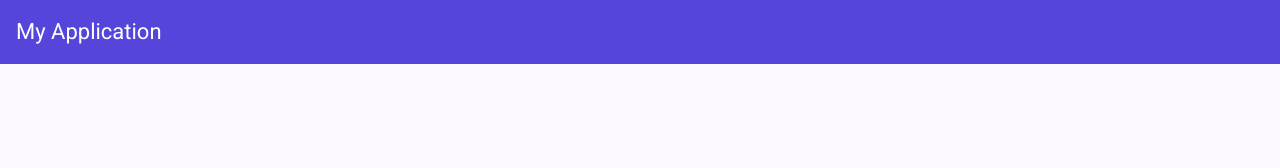
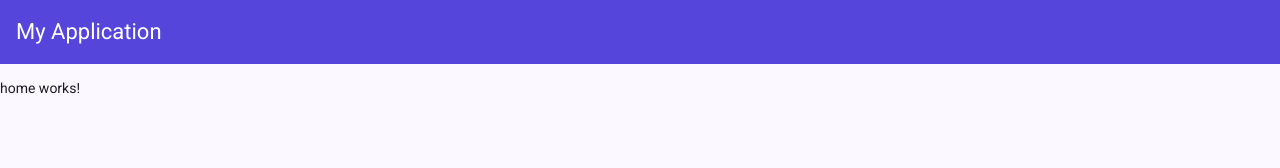
Before and after one commit to alcirmonteiro/gerenciador-financeiro, an Angular app: page / in a window 1280 px wide. Shown: the top 168 px of the page. Built offline with nearby package versions, Linux system fonts and the light colour scheme.

Commit message:
feat: criação do componente Home

```diff
--- a/src/app/app.html
+++ b/src/app/app.html
@@ -1,3 +1,3 @@
 <app-layout>
-
+  <router-outlet></router-outlet>
 </app-layout>
--- a/src/app/app.routes.ts
+++ b/src/app/app.routes.ts
@@ -1,3 +1,8 @@
 import { Routes } from '@angular/router';
 
-export const routes: Routes = [];
+export const routes: Routes = [
+  {
+    path: '',
+    loadChildren: () => import('./features/home/routes')
+  }
+];
--- /dev/null
+++ b/src/app/features/home/home.html
@@ -0,0 +1 @@
+<p>home works!</p>
--- /dev/null
+++ b/src/app/features/home/home.ts
@@ -0,0 +1,11 @@
+import { Component } from '@angular/core';
+
+@Component({
+  selector: 'app-home',
+  imports: [],
+  templateUrl: './home.html',
+  styleUrl: './home.scss',
+})
+export class Home {
+
+}
--- /dev/null
+++ b/src/app/features/home/routes.ts
@@ -0,0 +1,9 @@
+import { Routes } from '@angular/router';
+import { Home } from './home';
+
+export default<Routes> [
+  {
+      path: '',
+      component: Home,
+  }
+];
```
Also changed, not shown: src/app/features/home/home.scss (added).
